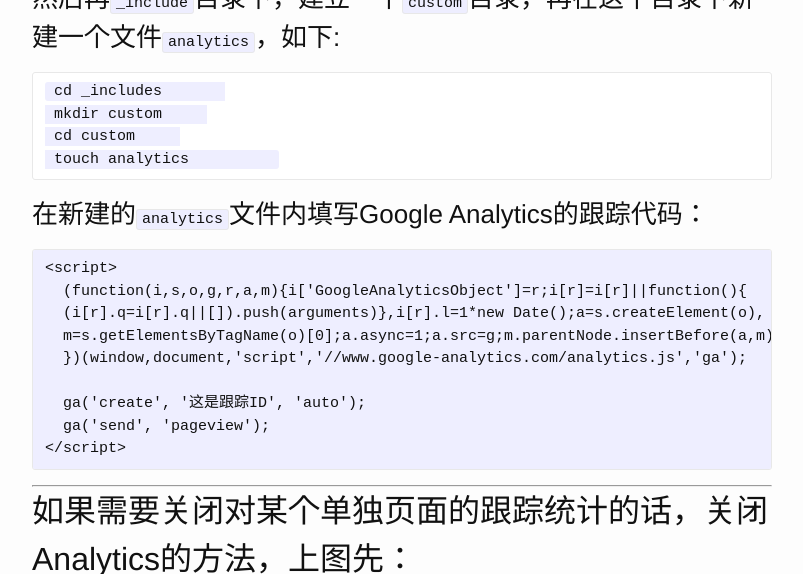
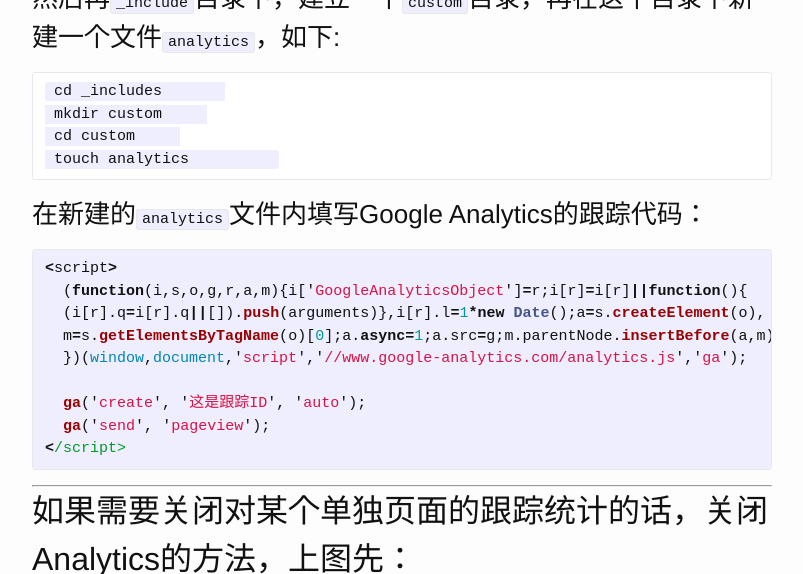
Before and after one commit to elijahDou/elijahDou.github.io, a Jekyll site: the page built from _posts/2015-06-24-向Jekyll添加Google-Analytics.markdown, in a window 1280 px wide and 900 px high, scrolled down 569 px, cut to the strip 0-574 px from the top of the window. Shown: the whole strip, without its empty margins (238-1041 px from the left). Built offline with Jekyll 4.4.1, drawn with Linux system fonts in a browser that asks for light colours.

Commit message:
modify format

````diff
--- a/_posts/2015-06-24-向Jekyll添加Google-Analytics.markdown
+++ b/_posts/2015-06-24-向Jekyll添加Google-Analytics.markdown
@@ -12,6 +12,7 @@ tags: Jekyll google analytics
 
 # 背景知识不多说，直接上干货：
 ### 修改`_config.yml`文件，可以直接把统计跟踪的信息写在这里，也可以使用自定义的方式。使用自定义的方式可以方便以后升级，否则文件可能会被覆盖，推荐！
+
      analytics:
      provider: custom
 
@@ -25,7 +26,7 @@ tags: Jekyll google analytics
 
 ### 在新建的`analytics`文件内填写Google Analytics的跟踪代码：
 
-```JavaScript
+{% highlight javascript %}
 <script>
   (function(i,s,o,g,r,a,m){i['GoogleAnalyticsObject']=r;i[r]=i[r]||function(){
   (i[r].q=i[r].q||[]).push(arguments)},i[r].l=1*new Date();a=s.createElement(o),
@@ -35,7 +36,8 @@ tags: Jekyll google analytics
   ga('create', '这是跟踪ID', 'auto');
   ga('send', 'pageview');
 </script>
-```
+{% endhighlight %}
+
 
 ***
 
````
